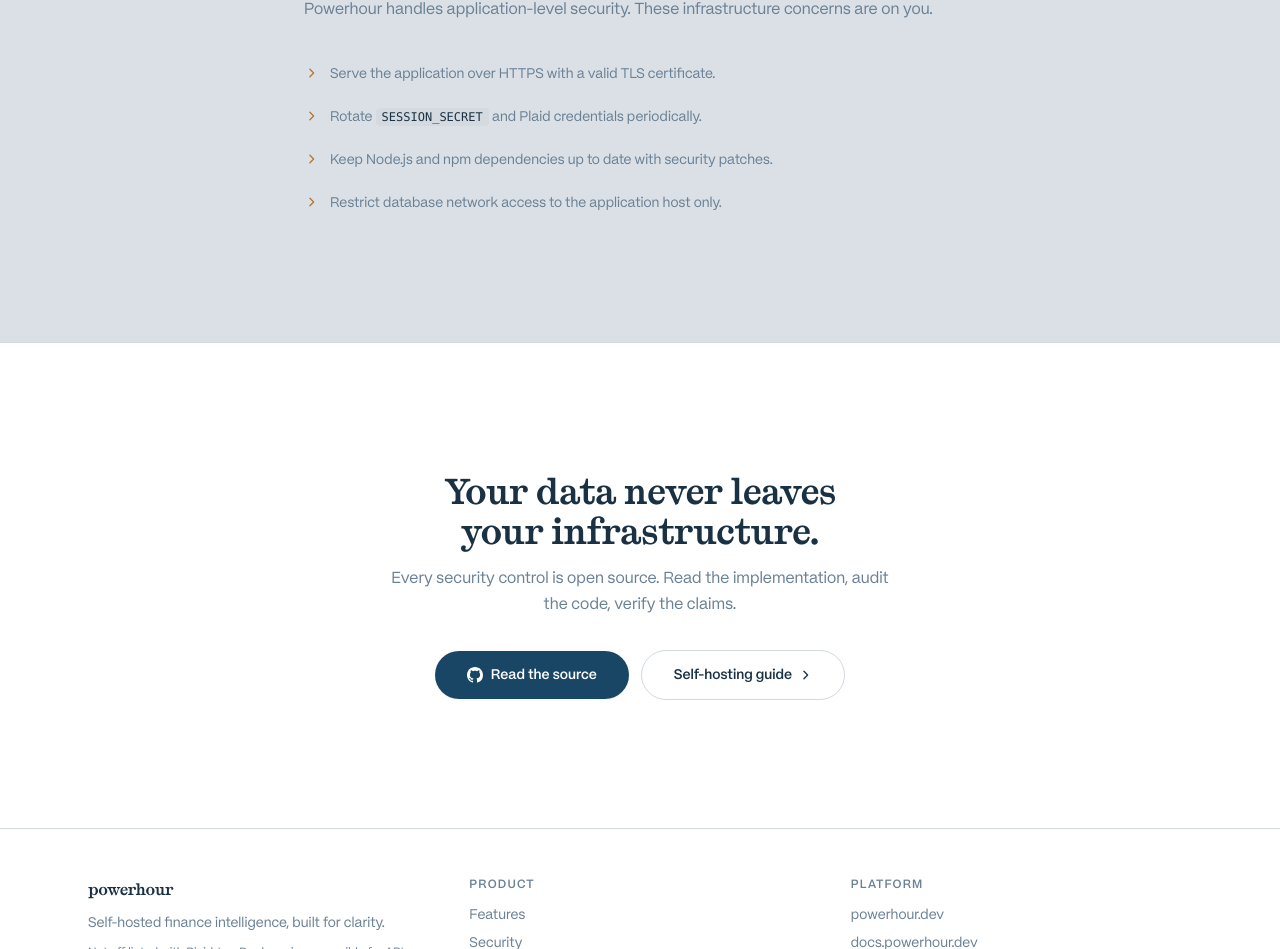
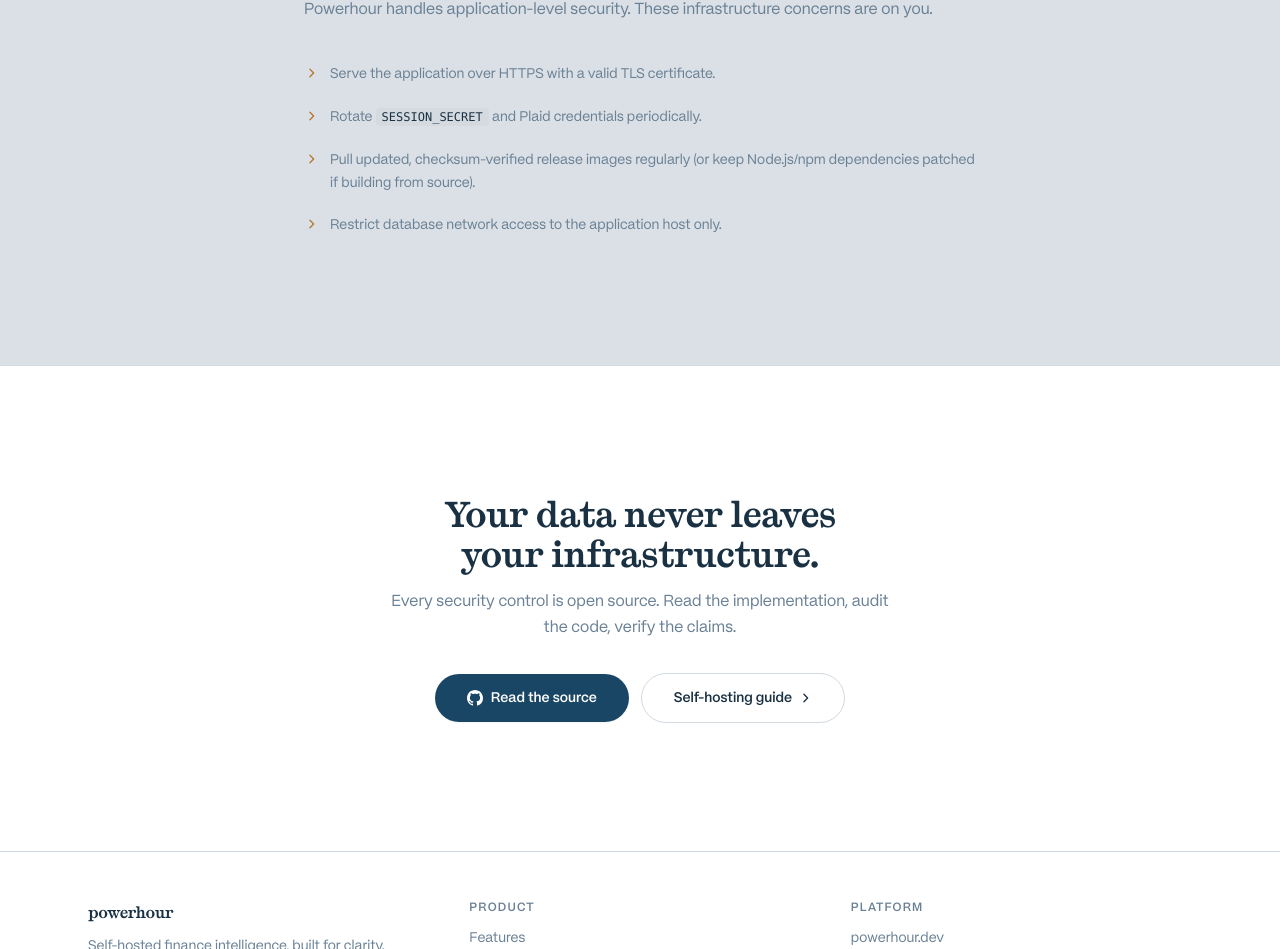
Before and after one commit to aidandevv/powerhour-site, a Next.js app: page /security in a window 1280 px wide. Shown: the part 2810-3759 px from the top of the page. Built offline with nearby package versions, Linux system fonts and the light colour scheme; no server answers.

Commit message:
docs: cover both release-image and source-build update paths in deployer checklist

```diff
--- a/app/security/page.tsx
+++ b/app/security/page.tsx
@@ -187,7 +187,7 @@ function DeployerSection() {
   const items = [
     "Serve the application over HTTPS with a valid TLS certificate.",
     <>Rotate <code className="rounded bg-border/80 px-1.5 py-0.5 text-xs font-medium text-text">SESSION_SECRET</code> and Plaid credentials periodically.</>,
-    "Keep Node.js and npm dependencies up to date with security patches.",
+    "Pull updated, checksum-verified release images regularly (or keep Node.js/npm dependencies patched if building from source).",
     "Restrict database network access to the application host only.",
   ];
 
```
